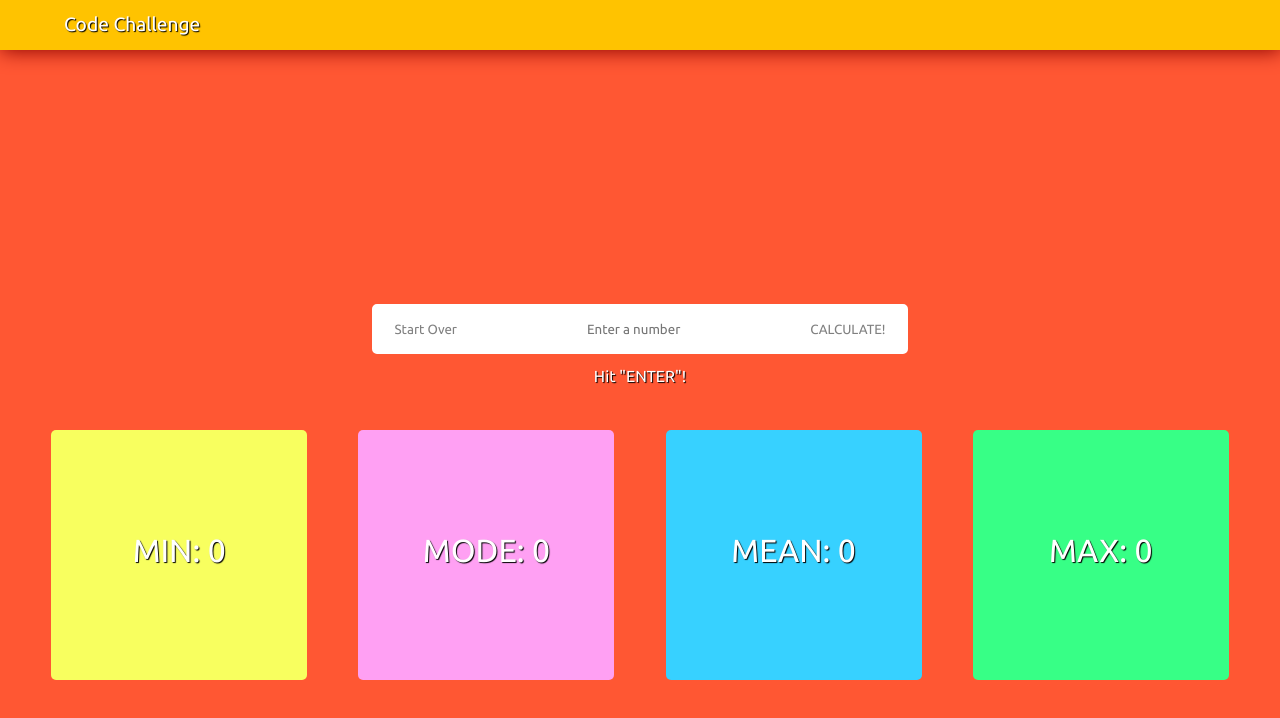
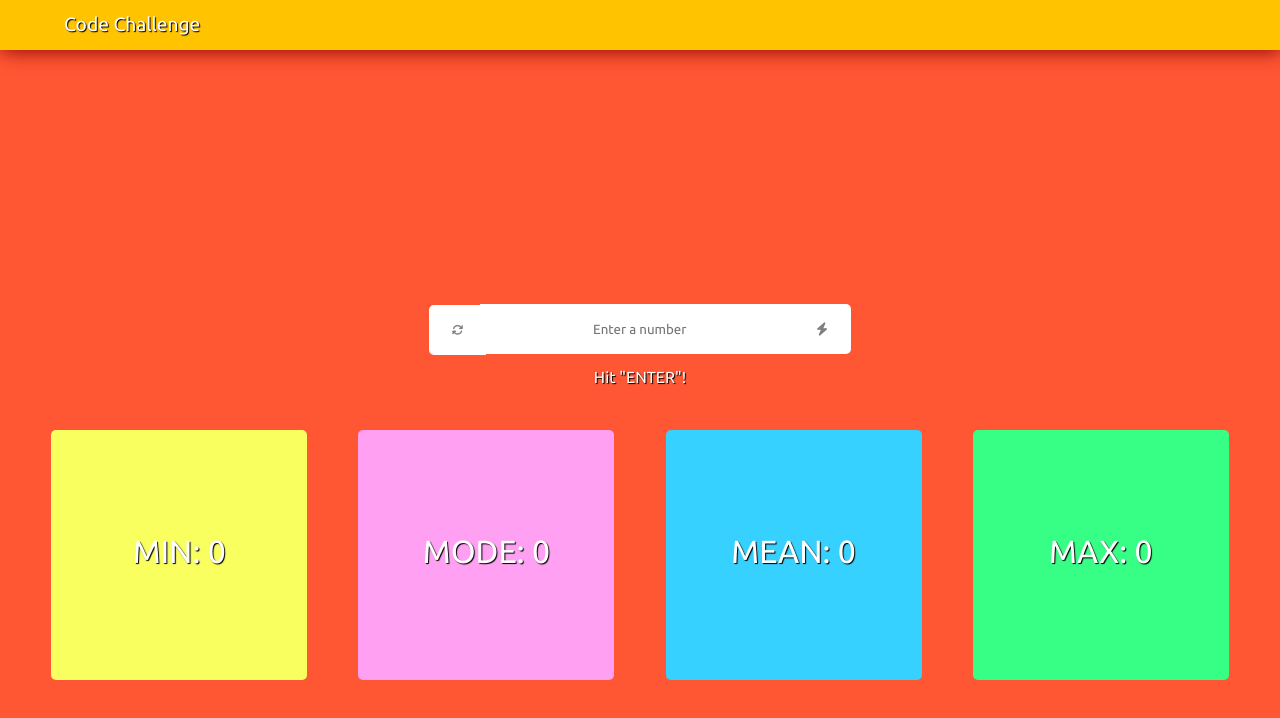
Before and after one commit to TylerLaurenceau/Code-Challenge, an Angular app: page / in a window 1280 px wide. Shown: the top 718 px of the page. Built offline with nearby package versions, Linux system fonts and the light colour scheme.

Commit message:
finished styling. prepping for animations

```diff
--- a/package.json
+++ b/package.json
@@ -21,7 +21,9 @@
     "@angular/platform-browser": "^4.2.4",
     "@angular/platform-browser-dynamic": "^4.2.4",
     "@angular/router": "^4.2.4",
+    "angular2-fontawesome": "^0.9.3",
     "core-js": "^2.4.1",
+    "font-awesome": "^4.7.0",
     "rxjs": "^5.4.2",
     "zone.js": "^0.8.14"
   },
--- a/src/app/code-challenge/code-challenge.component.html
+++ b/src/app/code-challenge/code-challenge.component.html
@@ -7,9 +7,10 @@
 </div>
 
 <div class="inputContainer">
-<button class="startOver" (click) = "clear()">Start Over</button>
+<button class="startOver" (click) = "clear()"><i class="fa fa-refresh" aria-hidden="true"></i>
+</button>
 <input placeholder="Enter a number" (keyup.enter)="submit($event)"/>
-<button class="calculate" (click) = "calcMax()">CALCULATE!</button>
+<button class="calculate" (click) = "calcMax()"><i class="fa fa-bolt" aria-hidden="true"></i></button>
 <div class="prompt"> Hit "ENTER"!</div>
 </div>
 <div class="minNumber">MIN: {{min}}</div>
--- a/src/index.html
+++ b/src/index.html
@@ -1,6 +1,7 @@
 <!doctype html>
 <html lang="en">
 <head>
+  <script src="https://use.fontawesome.com/3af2dcbcdb.js"></script>
   <meta charset="utf-8">
   <title>CodeChallenge</title>
   <base href="/">
--- a/src/styles.css
+++ b/src/styles.css
@@ -81,10 +81,6 @@ input{
   width: 25%;
 }
 
-button:hover{
-  color:#FFC300;
-}
-
 .startOver{
   height: 50px;
   border-bottom-left-radius: 5px;
@@ -93,6 +89,10 @@ button:hover{
   border:17px solid white;
   margin-right: -.5%;
   color: grey;
+  font-size: 70%;
+}
+.startOver:hover{
+  color: red;
 }
 
 .calculate{
@@ -103,6 +103,9 @@ button:hover{
   border:17px solid white;
   margin-left: -.5%;
   color:grey;
+}
+.calculate:hover{
+  color:lightgreen;
 }
 
 .prompt{
```
Also changed, not shown: 1 other file (tests, documents, lock files or other folders).
